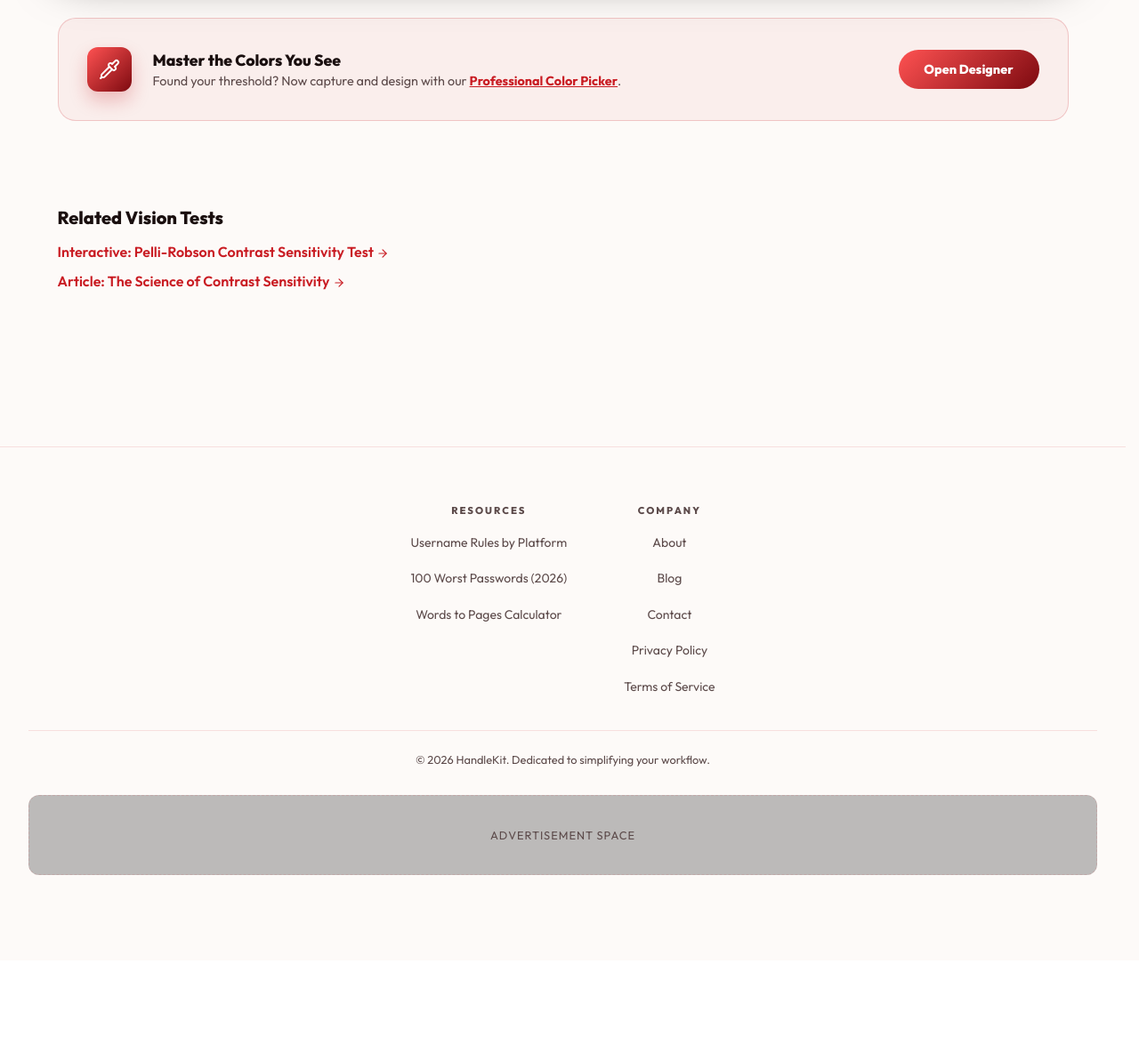
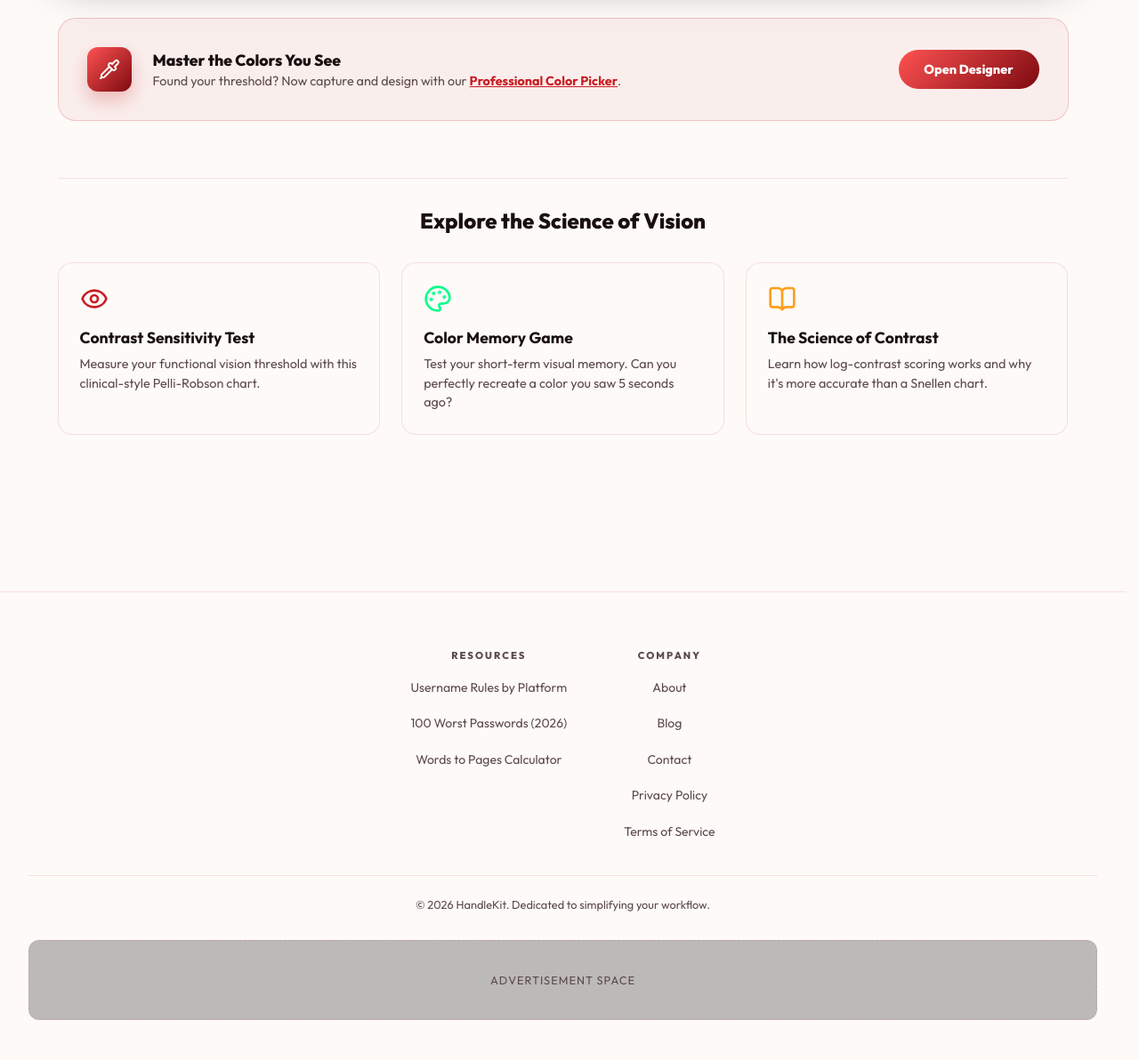
Before and after one commit to pasihaka/handlekit.com, a Flask app: page /jnd-test in a window 1280 px wide. Shown: the part 1446-2638 px from the top of the page at 89% size. Before the commit the page ends 2430 px from the top, so only its background shows below. Run offline with Flask 3, Linux system fonts and the light colour scheme; some libraries are stand-ins or nearby versions.

Commit message:
feat: replace boring text links with sleek visual grids on jnd and color memory tests

```diff
--- a/static/sitemap.xml
+++ b/static/sitemap.xml
@@ -56,7 +56,7 @@
     </url>
     <url>
         <loc>https://handlekit.com/color-guessing-game</loc>
-        <lastmod>2026-08-27</lastmod>
+        <lastmod>2026-08-28</lastmod>
         <changefreq>monthly</changefreq>
         <priority>0.8</priority>
     </url>
@@ -128,7 +128,7 @@
     </url>
     <url>
         <loc>https://handlekit.com/jnd-test</loc>
-        <lastmod>2026-08-27</lastmod>
+        <lastmod>2026-08-28</lastmod>
         <changefreq>monthly</changefreq>
         <priority>0.8</priority>
     </url>
--- a/templates/jnd_test.html
+++ b/templates/jnd_test.html
@@ -853,12 +853,31 @@
     </div>
 
 
-    <div style="margin-top: 4rem; padding-top: 2rem;">
-        <h3 style="color: var(--text-main); font-size: 1.25rem; font-weight: 800; margin-bottom: 1rem;">Related Vision Tests</h3>
-        <ul style="list-style: none; padding: 0; display: flex; flex-direction: column; gap: 0.8rem;">
-            <li><a href="/contrast-sensitivity-test" style="color: var(--accent-color); text-decoration: none; font-weight: 600;">Interactive: Pelli-Robson Contrast Sensitivity Test <i data-lucide="arrow-right" style="width: 14px; height: 14px; vertical-align: middle;"></i></a></li>
-            <li><a href="/articles/pelli-robson-contrast-sensitivity" style="color: var(--accent-color); text-decoration: none; font-weight: 600;">Article: The Science of Contrast Sensitivity <i data-lucide="arrow-right" style="width: 14px; height: 14px; vertical-align: middle;"></i></a></li>
-        </ul>
+    <div style="margin-top: 4rem; padding-top: 2rem; border-top: 1px solid var(--border-color);">
+        <h3 style="color: var(--text-main); font-size: 1.5rem; font-weight: 800; margin-bottom: 2rem; text-align: center;">Explore the Science of Vision</h3>
+        <div style="display: grid; grid-template-columns: repeat(auto-fit, minmax(250px, 1fr)); gap: 1.5rem;">
+            <a href="/contrast-sensitivity-test" style="text-decoration: none; background: rgba(255,255,255,0.03); border: 1px solid var(--border-color); border-radius: 16px; padding: 1.5rem; transition: transform 0.2s, background 0.2s; display: flex; flex-direction: column; gap: 1rem;" onmouseover="this.style.transform='translateY(-5px)'; this.style.background='rgba(255,255,255,0.05)'" onmouseout="this.style.transform='translateY(0)'; this.style.background='rgba(255,255,255,0.03)'">
+                <i data-lucide="eye" style="color: var(--accent-color); width: 32px; height: 32px;"></i>
+                <div>
+                    <h4 style="color: var(--text-main); font-size: 1.1rem; margin-bottom: 0.5rem;">Contrast Sensitivity Test</h4>
+                    <p style="color: var(--text-sub); font-size: 0.9rem; line-height: 1.5; margin: 0;">Measure your functional vision threshold with this clinical-style Pelli-Robson chart.</p>
+                </div>
+            </a>
+            <a href="/color-guessing-game" style="text-decoration: none; background: rgba(255,255,255,0.03); border: 1px solid var(--border-color); border-radius: 16px; padding: 1.5rem; transition: transform 0.2s, background 0.2s; display: flex; flex-direction: column; gap: 1rem;" onmouseover="this.style.transform='translateY(-5px)'; this.style.background='rgba(255,255,255,0.05)'" onmouseout="this.style.transform='translateY(0)'; this.style.background='rgba(255,255,255,0.03)'">
+                <i data-lucide="palette" style="color: #00ff88; width: 32px; height: 32px;"></i>
+                <div>
+                    <h4 style="color: var(--text-main); font-size: 1.1rem; margin-bottom: 0.5rem;">Color Memory Game</h4>
+                    <p style="color: var(--text-sub); font-size: 0.9rem; line-height: 1.5; margin: 0;">Test your short-term visual memory. Can you perfectly recreate a color you saw 5 seconds ago?</p>
+                </div>
+            </a>
+            <a href="/articles/pelli-robson-contrast-sensitivity" style="text-decoration: none; background: rgba(255,255,255,0.03); border: 1px solid var(--border-color); border-radius: 16px; padding: 1.5rem; transition: transform 0.2s, background 0.2s; display: flex; flex-direction: column; gap: 1rem;" onmouseover="this.style.transform='translateY(-5px)'; this.style.background='rgba(255,255,255,0.05)'" onmouseout="this.style.transform='translateY(0)'; this.style.background='rgba(255,255,255,0.03)'">
+                <i data-lucide="book-open" style="color: #ff9f1c; width: 32px; height: 32px;"></i>
+                <div>
+                    <h4 style="color: var(--text-main); font-size: 1.1rem; margin-bottom: 0.5rem;">The Science of Contrast</h4>
+                    <p style="color: var(--text-sub); font-size: 0.9rem; line-height: 1.5; margin: 0;">Learn how log-contrast scoring works and why it's more accurate than a Snellen chart.</p>
+                </div>
+            </a>
+        </div>
     </div>
 
 </div>
```
Also changed, not shown: templates/color_guessing_game.html (+29 -0 lines).
